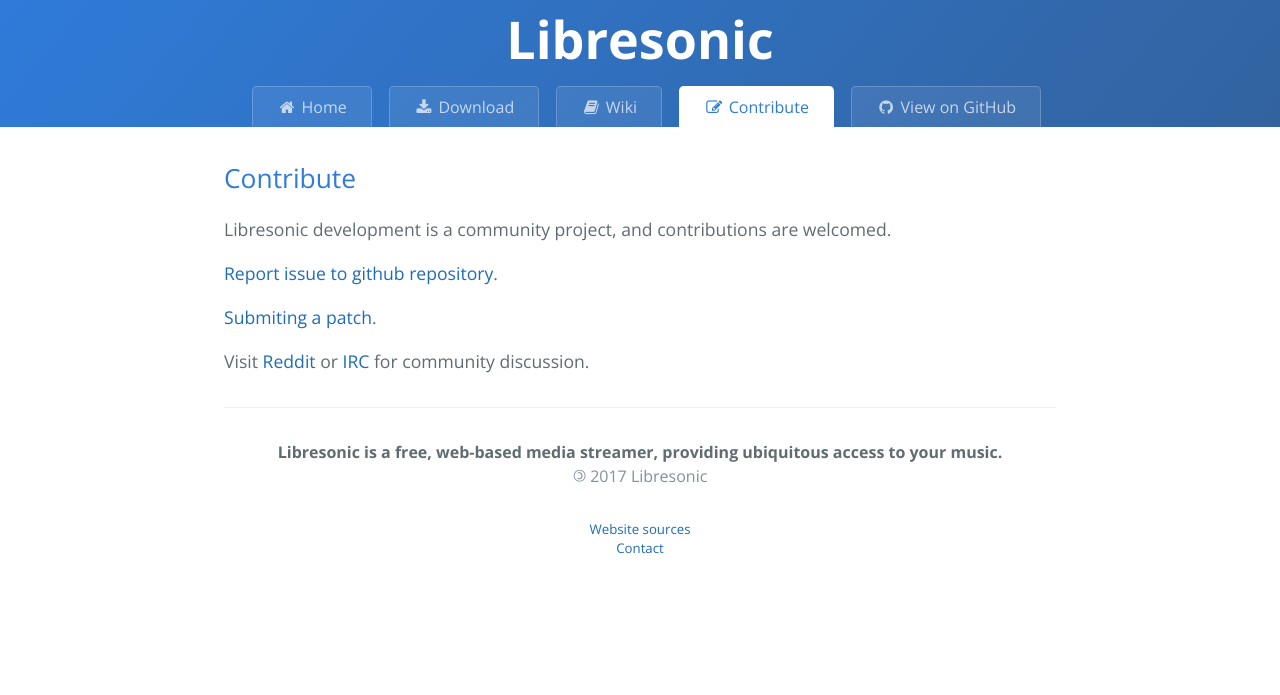
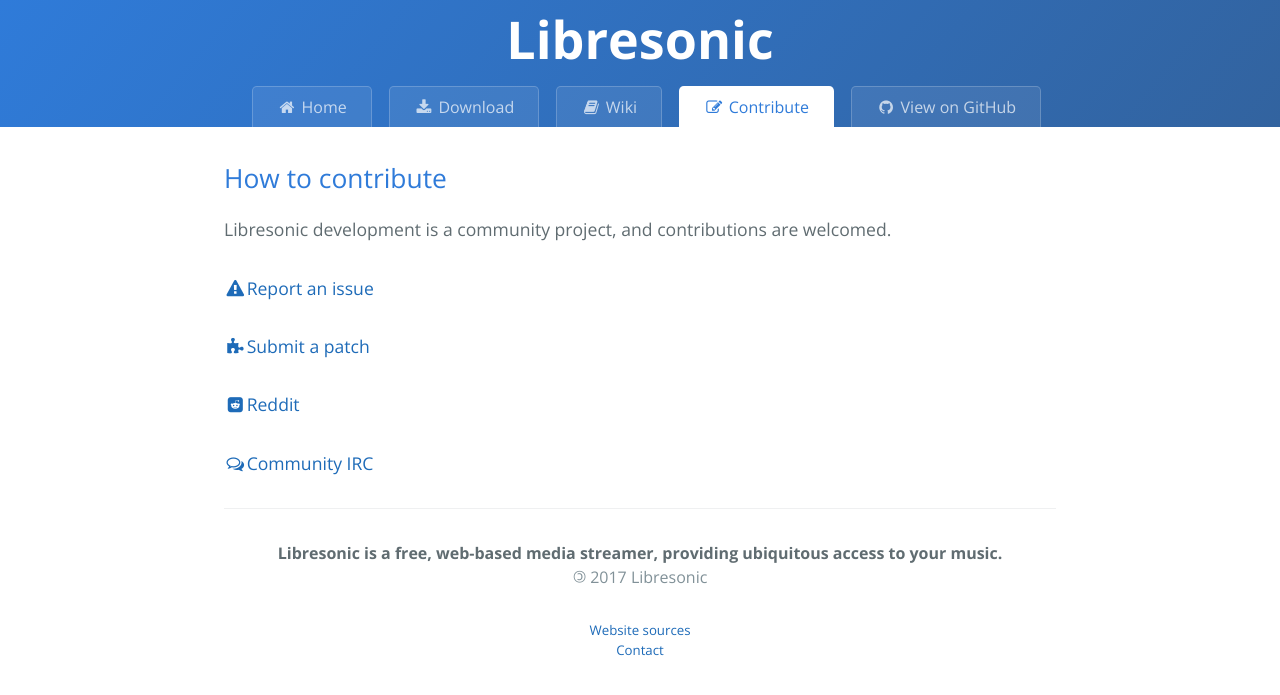
Before and after one commit to airsonic/airsonic.github.io, a Jekyll site: the page built from contribute.md, in a window 1280 px wide. Shown: the top 695 px of the page. Built offline with Jekyll 4.4.1, drawn with Linux system fonts in a browser that asks for light colours.

Commit message:
Update contribute.md

```diff
--- a/contribute.md
+++ b/contribute.md
@@ -3,12 +3,14 @@ layout: page
 title: Contribute
 permalink: /contribute/
 ---
-## Contribute
+## How to contribute
 
 Libresonic development is a community project, and contributions are welcomed.
 
-[Report issue to github repository](https://github.com/Libresonic/libresonic/issues/new).
+#### [<i class="fa fa-exclamation-triangle fa-fw"></i>Report an issue](https://github.com/Libresonic/libresonic/issues/new)
 
-[Submiting a patch](https://github.com/Libresonic/libresonic/issues?q=is%3Aissue+is%3Aopen+label%3Apatches-welcome).
+#### [<i class="fa fa-puzzle-piece fa-fw"></i>Submit a patch](https://github.com/Libresonic/libresonic/issues?q=is%3Aissue+is%3Aopen+label%3Apatches-welcome)
 
-Visit [Reddit](https://www.reddit.com/r/libresonic) or [IRC](http://webchat.freenode.net?channels=%23libresonic) for community discussion.
+#### [<i class="fa fa-reddit-square fa-fw"></i>Reddit](https://www.reddit.com/r/libresonic)
+
+#### [<i class="fa fa-comments-o fa-fw"></i>Community IRC](http://webchat.freenode.net?channels=%23libresonic)
```
